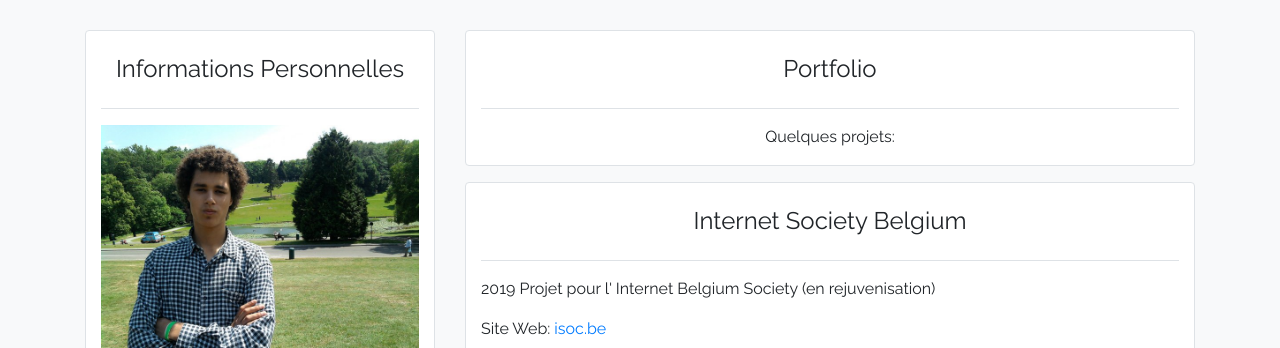
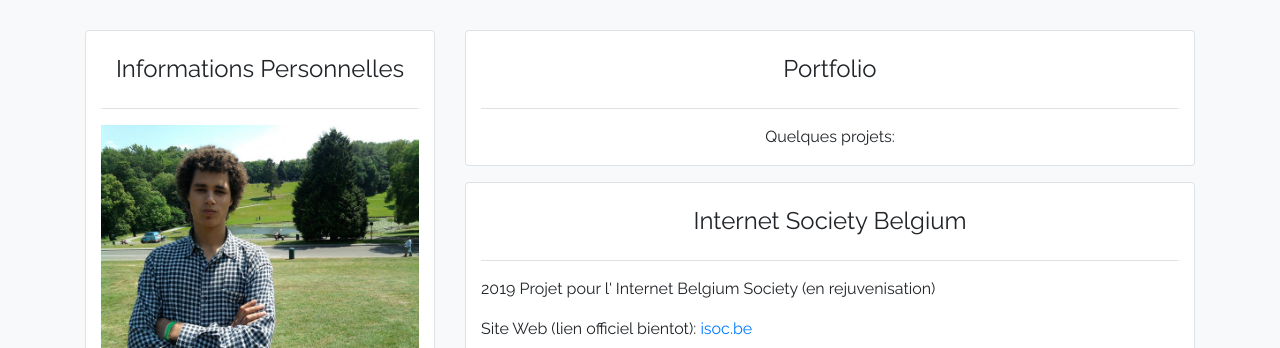
Before and after one commit to Gr4vity0/cv, a plain HTML site: page portfolio.html in a window 1280 px wide. Shown: the part 452-800 px from the top of the page. Drawn offline with nearby package versions, Linux system fonts and the light colour scheme.

Commit message:
precision

```diff
--- a/portfolio.html
+++ b/portfolio.html
@@ -222,7 +222,7 @@
 
             <h1 class="border-bottom text-center mb-3 py-4">Internet Society Belgium</h1>
             <p>2019 Projet pour l' Internet Belgium Society (en rejuvenisation)</p>
-            <p>Site Web: <a href="http://104.248.37.114" target="_blank">isoc.be</a></p>
+            <p>Site Web (lien officiel bientot): <a href="http://104.248.37.114" target="_blank">isoc.be</a></p>
 
             <img src="./images/websites/Screenshot 2019-09-17 at 10.32.49_imac2015_front.png" alt="" class="img-fluid">
 
```
